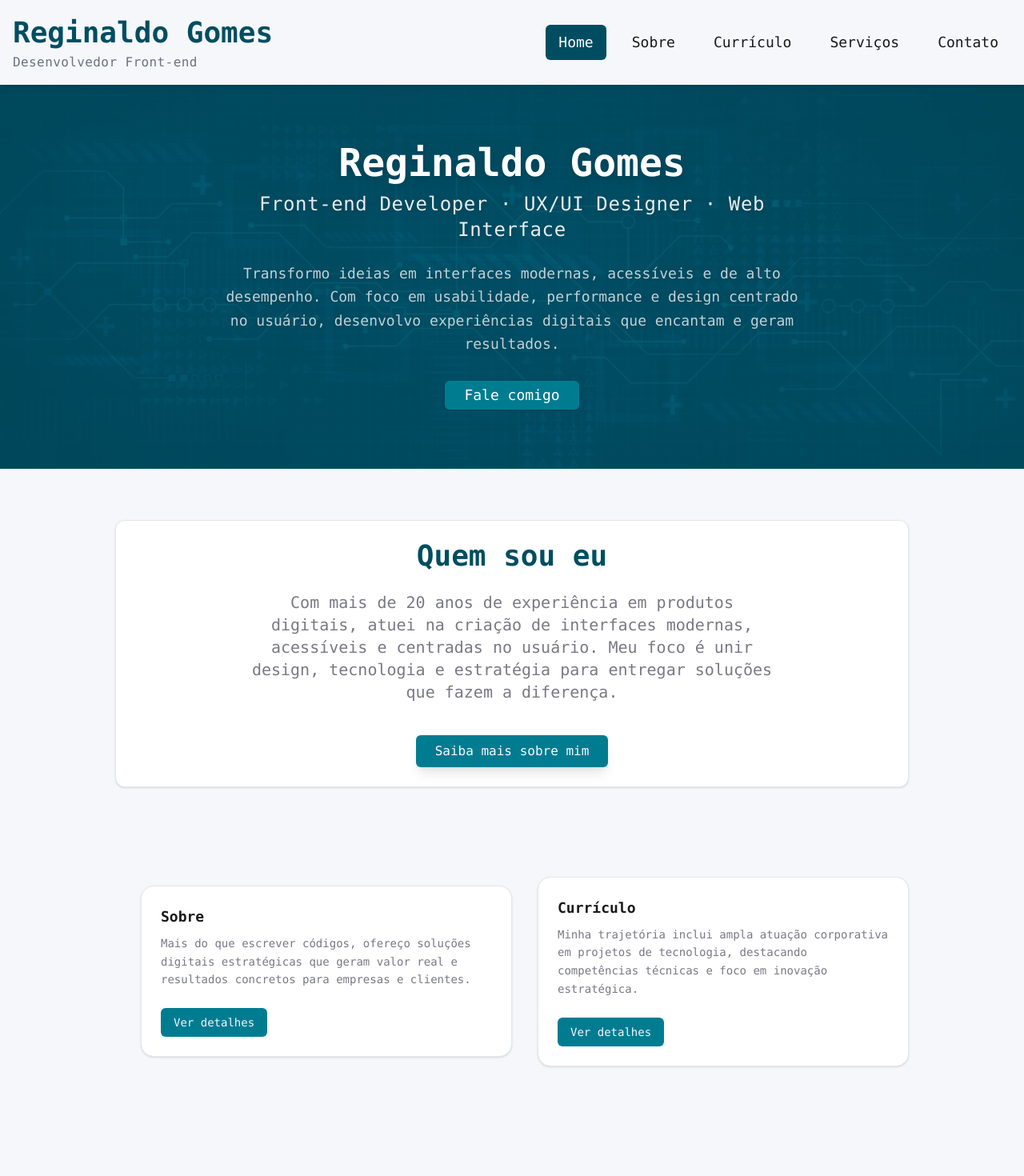
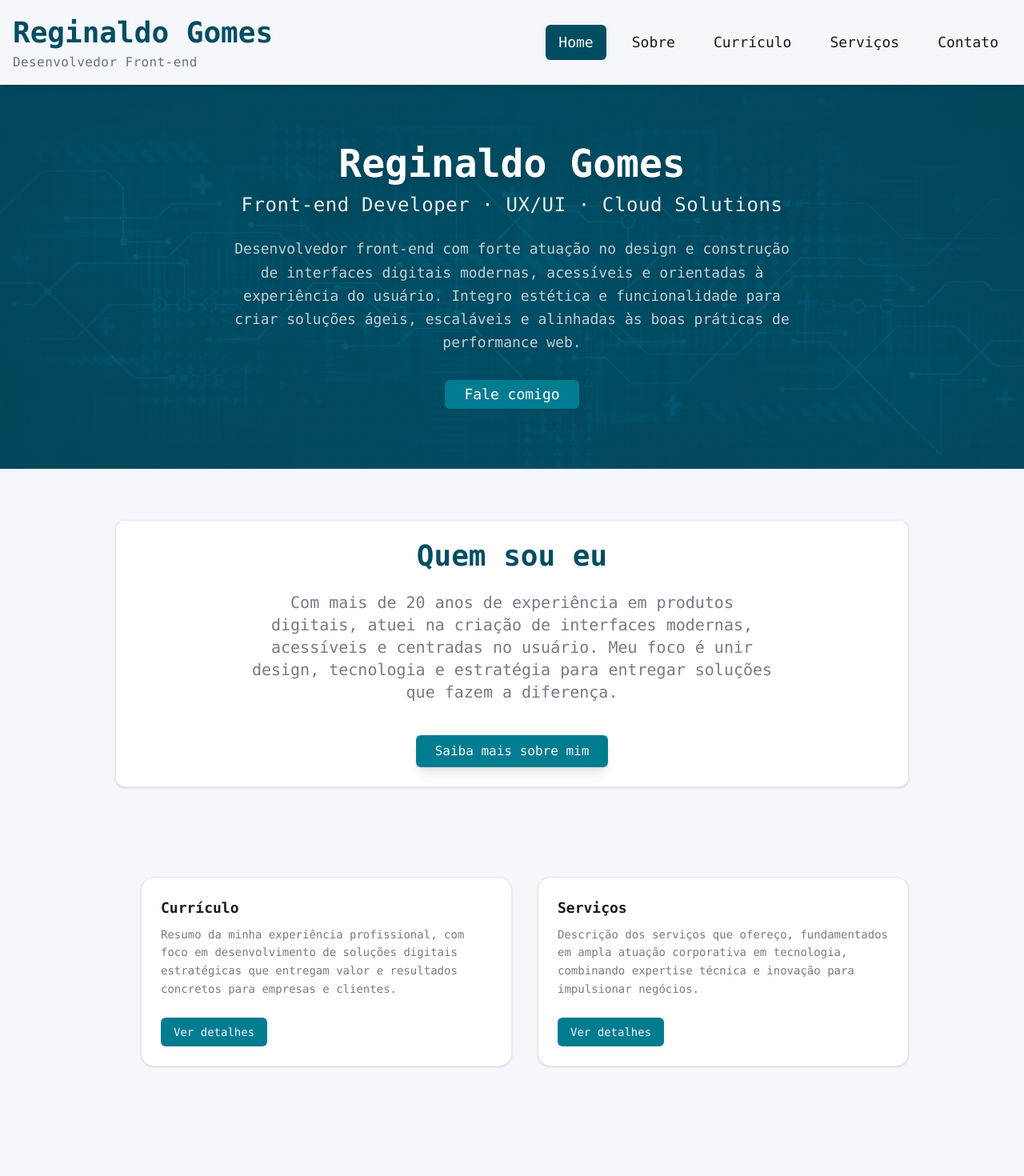
Before and after one commit to reginaldogomes/nextjs-developer-resume, a Next.js app: page / in a window 1280 px wide. Shown: the top 1470 px of the page at 80% size. Built offline with nearby package versions, Linux system fonts and the light colour scheme.

Commit message:
feat: enhance About and Resume pages with updated descriptions and structure; improve Hero component styling

```diff
--- a/src/app/about/page.tsx
+++ b/src/app/about/page.tsx
@@ -5,7 +5,7 @@ import { motion } from 'framer-motion'
 const PageHeadData = {
   title: 'Sobre',
   description:
-    'Um breve panorama sobre quem sou e o caminho que trilhei até aqui.',
+    'Um breve panorama sobre quem sou, minha trajetória profissional e o caminho que trilhei até aqui em busca de crescimento, aprendizado e realizações.',
 }
 
 const userData = {
@@ -27,7 +27,7 @@ const sections = [
 
 export default function Page() {
   return (
-    <section className="w-full mx-auto px-4 py-16 space-y-12">
+    <section className="max-w-5xl mx-auto px-4 py-16 space-y-12">
       <PageHead
         title={PageHeadData.title}
         description={PageHeadData.description}
--- a/src/app/page.tsx
+++ b/src/app/page.tsx
@@ -7,26 +7,26 @@ import AboutHome from '@/components/AboutHome'
 import { createMetadata } from '@/lib/seo'
 
 export const metadata = createMetadata({
-  title: 'Sobre | Reginaldo Gomes',
+  title: 'Reginaldo Gomes | Desenvolvedor Front-end e Especialista em Cloud',
   description:
-    'Conheça minha trajetória como desenvolvedor Front-end com foco em soluções cloud.',
+    'Desenvolvedor front-end com foco em React, Next.js, TypeScript e soluções em nuvem. Crio experiências modernas, rápidas e acessíveis.',
   path: '/about',
 })
 
 const aboutMeCards = [
   {
-    title: 'Sobre',
+    title: 'Currículo',
     description:
-      'Mais do que escrever códigos, ofereço soluções digitais estratégicas que geram valor real e resultados concretos para empresas e clientes.',
+      'Resumo da minha experiência profissional, com foco em desenvolvimento de soluções digitais estratégicas que entregam valor e resultados concretos para empresas e clientes.',
     buttonText: 'Ver detalhes',
-    buttonLink: '/about',
+    buttonLink: '/resume',
   },
   {
-    title: 'Currículo',
+    title: 'Serviços',
     description:
-      'Minha trajetória inclui ampla atuação corporativa em projetos de tecnologia, destacando competências técnicas e foco em inovação estratégica.',
+      'Descrição dos serviços que ofereço, fundamentados em ampla atuação corporativa em tecnologia, combinando expertise técnica e inovação para impulsionar negócios.',
     buttonText: 'Ver detalhes',
-    buttonLink: '/resume',
+    buttonLink: '/solutions',
   },
 ]
 
@@ -35,9 +35,9 @@ export default function Home() {
     <>
       <Hero
         name="Reginaldo Gomes"
-        title="Front-end Developer · UX/UI Designer · Web Interface"
+        title="Front-end Developer · UX/UI · Cloud Solutions"
         backgroundImage="/images/hero_bg.webp"
-        message="Transformo ideias em interfaces modernas, acessíveis e de alto desempenho. Com foco em usabilidade, performance e design centrado no usuário, desenvolvo experiências digitais que encantam e geram resultados."
+        message="Desenvolvedor front-end com forte atuação no design e construção de interfaces digitais modernas, acessíveis e orientadas à experiência do usuário. Integro estética e funcionalidade para criar soluções ágeis, escaláveis e alinhadas às boas práticas de performance web."
         ctaLinks={[{ label: 'Fale comigo', url: '/contact' }]}
       />
       <section className="w-full max-w-5xl mx-auto px-4 py-16 space-y-12">
--- a/src/app/resume/page.tsx
+++ b/src/app/resume/page.tsx
@@ -1,7 +1,13 @@
 'use client'
 
 import { motion } from 'framer-motion'
-import { FaUser, FaBullseye, FaBriefcase, FaTools } from 'react-icons/fa'
+import {
+  FaUser,
+  FaBullseye,
+  FaBriefcase,
+  FaTools,
+  FaGraduationCap,
+} from 'react-icons/fa'
 import { Badge } from '@/components/ui/badge'
 import PageHead from '@/components/layout/PageHead'
 
@@ -16,10 +22,13 @@ const userData = {
   objetivo:
     'Atuar em projetos desafiadores que contribuam para meu desenvolvimento técnico e estratégico, com foco em front-end e soluções em nuvem.\n\nBusco oportunidades que promovam evolução contínua e permitam assumir responsabilidades crescentes, incluindo a liderança técnica de times e projetos de alta relevância.',
   experiencia: [
-    'Analista Desenvolvedor Front-end - BH Solutions (2023 - Atual)',
+    'Analista Desenvolvedor Front-end - BH Solutions (2023 - 2025)',
     'Analista Desenvolvedor Front-end - Locaweb (2022 - 2023)',
-    'Analista Desenvolvedor Web - Itatiaia (2021 - 2022)',
+    'Analista Desenvolvedor Web - Cozinhas Itatiaia (2021 - 2022)',
+    'Web Designer - Softplan (2021 - 2022)',
   ],
+  educacao:
+    'Curso Superior de Tecnologia (CST)\nGestão da Tecnologia da Informação\nUniCesumar - 2024 / 2026',
 }
 
 const sections = [
@@ -38,6 +47,11 @@ const sections = [
     content: userData.experiencia,
     icon: <FaBriefcase className="text-primary" />,
   },
+  {
+    title: 'Educação',
+    content: userData.educacao,
+    icon: <FaGraduationCap className="text-primary" />,
+  },
 ]
 
 const techStacks: Record<
@@ -48,6 +62,7 @@ const techStacks: Record<
     { name: 'Figma', nivel: 5 },
     { name: 'UX/UI', nivel: 5 },
     { name: 'CSS', nivel: 5 },
+    { name: 'HTML', nivel: 5 },
   ],
   frontend: [
     { name: 'React', nivel: 5 },
--- a/src/components/Hero.tsx
+++ b/src/components/Hero.tsx
@@ -41,7 +41,7 @@ const Hero: React.FC<HeroProps> = ({
         {name}
       </h1>
 
-      <p className="mt-3 text-lg sm:text-2xl text-white/90 font-medium tracking-wide drop-shadow-md">
+      <p className="mt-3 sm:text-2xl text-white/90 font-medium tracking-wide drop-shadow-md">
         {title}
       </p>
 
```
